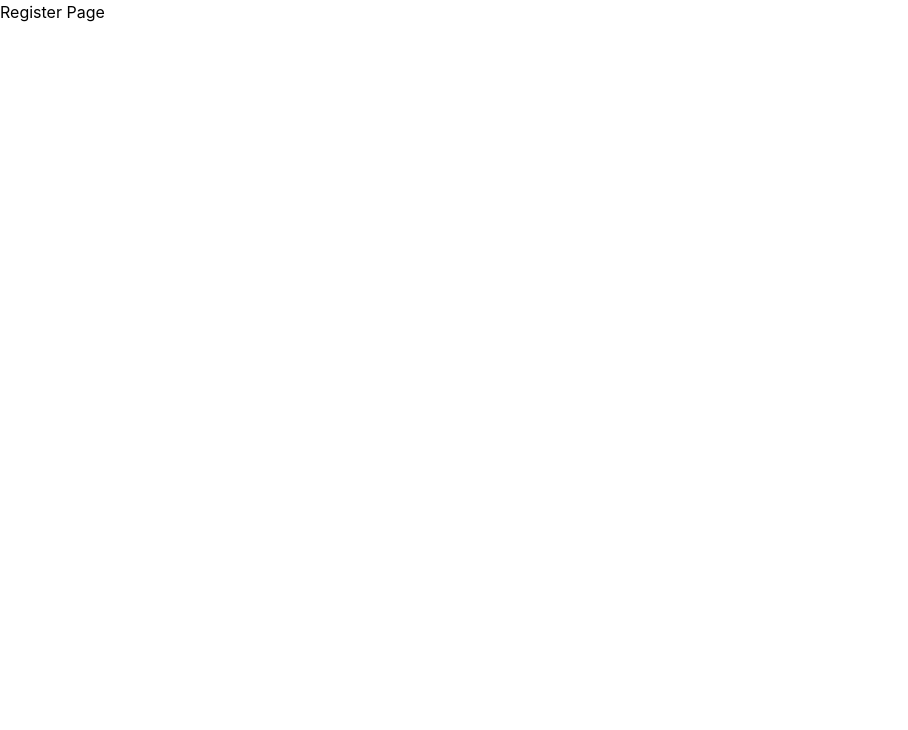
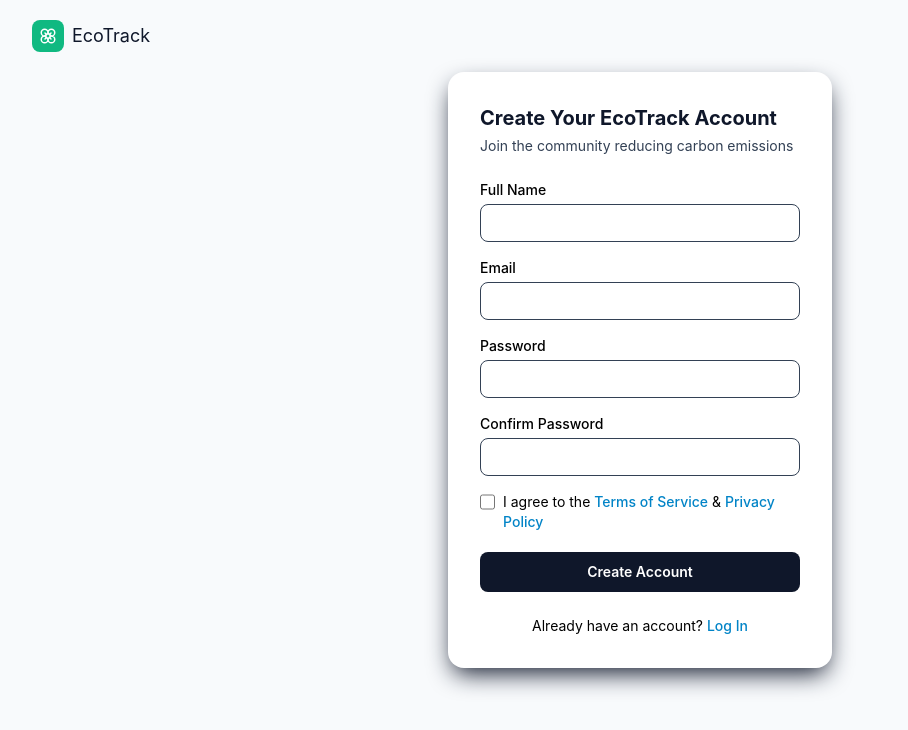
Before and after one commit to springboardmentor212/EcoTrack_Group1, a React app in the folder frontend/: page /register in a window 1280 px wide. Shown: the top 730 px of the page, without its empty margins (0-908 px from the left). Built offline with nearby package versions, Linux system fonts and the light colour scheme; the HTML template or start-up script is replaced by a standard one.

Commit message:
Add Register page UI

```diff
--- a/frontend/src/pages/Register.jsx
+++ b/frontend/src/pages/Register.jsx
@@ -1,5 +1,156 @@
-function Register() {
-  return <h1>Register Page</h1>
+import { useState } from "react";
+import { Flower } from "lucide-react";
+
+export default function Register() {
+  const [fullName, setFullName] = useState("");
+  const [email, setEmail] = useState("");
+  const [password, setPassword] = useState("");
+  const [confirmPassword, setConfirmPassword] = useState("");
+  const [agreed, setAgreed] = useState(false);
+
+  const handleSubmit = (e) => {
+    e.preventDefault();
+    console.log({ fullName, email, password, confirmPassword, agreed });
+  };
+
+  return (
+    <div className="min-h-screen bg-[var(--color-background)] mb-0">
+      <header className="flex items-center justify-between px-8 py-5">
+        <div className="flex items-center gap-2">
+          <div className="flex h-8 w-8 items-center justify-center rounded-lg bg-[var(--color-eco)]">
+            <Flower size={18} color="#FFFFFF" />
+          </div>
+          <span className="text-lg font-semiBold text-[var(--color-primary)]">
+            EcoTrack
+          </span>
+        </div>
+      </header>
+
+      <main className="flex items-center justify-center px-4">
+        <div className="w-full max-w-sm rounded-2xl bg-[var(--color-surface)] p-8 shadow-[0_10px_25px_-5px_var(--color-primary)]">
+          <h1 className="text-xl font-bold text-[var(--color-primary)]">
+            Create Your EcoTrack Account
+          </h1>
+          <p className="mt-1 font-regular text-sm text-[var(--color-slate)]">
+            Join the community reducing carbon emissions
+          </p>
+
+          <form onSubmit={handleSubmit} className="mt-6 flex flex-col gap-4">
+            <div>
+              <label
+                htmlFor="fullName"
+                className="mb-1 block text-sm font-medium text-[var(--color-muted)]"
+              >
+                Full Name
+              </label>
+              <input
+                id="fullName"
+                type="text"
+                required
+                value={fullName}
+                onChange={(e) => setFullName(e.target.value)}
+                className="w-full rounded-lg border border-[var(--color-slate)] px-3 py-2 text-sm outline-none"
+              />
+            </div>
+
+            <div>
+              <label
+                htmlFor="email"
+                className="mb-1 block text-sm font-medium text-[var(--color-muted)]"
+              >
+                Email
+              </label>
+              <input
+                id="email"
+                type="email"
+                required
+                value={email}
+                onChange={(e) => setEmail(e.target.value)}
+                className="w-full rounded-lg border border-[var(--color-slate)] px-3 py-2 text-sm outline-none"
+              />
+            </div>
+
+            <div>
+              <label
+                htmlFor="password"
+                className="mb-1 block text-sm font-medium text-[var(--color-muted)]"
+              >
+                Password
+              </label>
+              <input
+                id="password"
+                type="password"
+                required
+                minLength={8}
+                value={password}
+                onChange={(e) => setPassword(e.target.value)}
+                className="w-full rounded-lg border border-[var(--color-slate)] px-3 py-2 text-sm outline-none"
+              />
+            </div>
+
+            <div>
+              <label
+                htmlFor="password"
+                className="mb-1 block text-sm font-medium text-[var(--color-muted)]"
+              >
+                Confirm Password
+              </label>
+              <input
+                id="confirmPassword"
+                type="password"
+                required
+                minLength={8}
+                value={confirmPassword}
+                onChange={(e) => setConfirmPassword(e.target.value)}
+                className="w-full rounded-lg border border-[var(--color-slate)] px-3 py-2 text-sm outline-none"
+              />
+            </div>
+
+            <label className="flex items-start gap-2 text-sm text-[var(--color-muted)]">
+              <input
+                type="checkbox"
+                required
+                checked={agreed}
+                onChange={(e) => setAgreed(e.target.checked)}
+                className="mt-0.5 h-4 w-4 rounded border-[var(--color-slate)]"
+              />
+              <span>
+                I agree to the{" "}
+                <a
+                  href="/terms"
+                  className="font-medium text-[var(--color-secondary)]"
+                >
+                  Terms of Service
+                </a>{" "}
+                &{" "}
+                <a
+                  href="/privacy"
+                  className="font-medium text-[var(--color-secondary)]"
+                >
+                  Privacy Policy
+                </a>
+              </span>
+            </label>
+
+            <button
+              type="submit"
+              className="cursor-pointer mt-1 w-full rounded-lg bg-[var(--color-primary)] py-2.5 text-sm font-semibold text-white transition-transform duration-150 hover:bg-[#1E293B] active:scale-95"
+            >
+              Create Account
+            </button>
+
+            <p className="mt-2 text-center text-sm text-[var(--color-text-muted)]">
+              Already have an account?{" "}
+              <a
+                href="/login"
+                className="font-medium text-[var(--color-secondary)]"
+              >
+                Log In
+              </a>
+            </p>
+          </form>
+        </div>
+      </main>
+    </div>
+  );
 }
-
-export default Register
```
